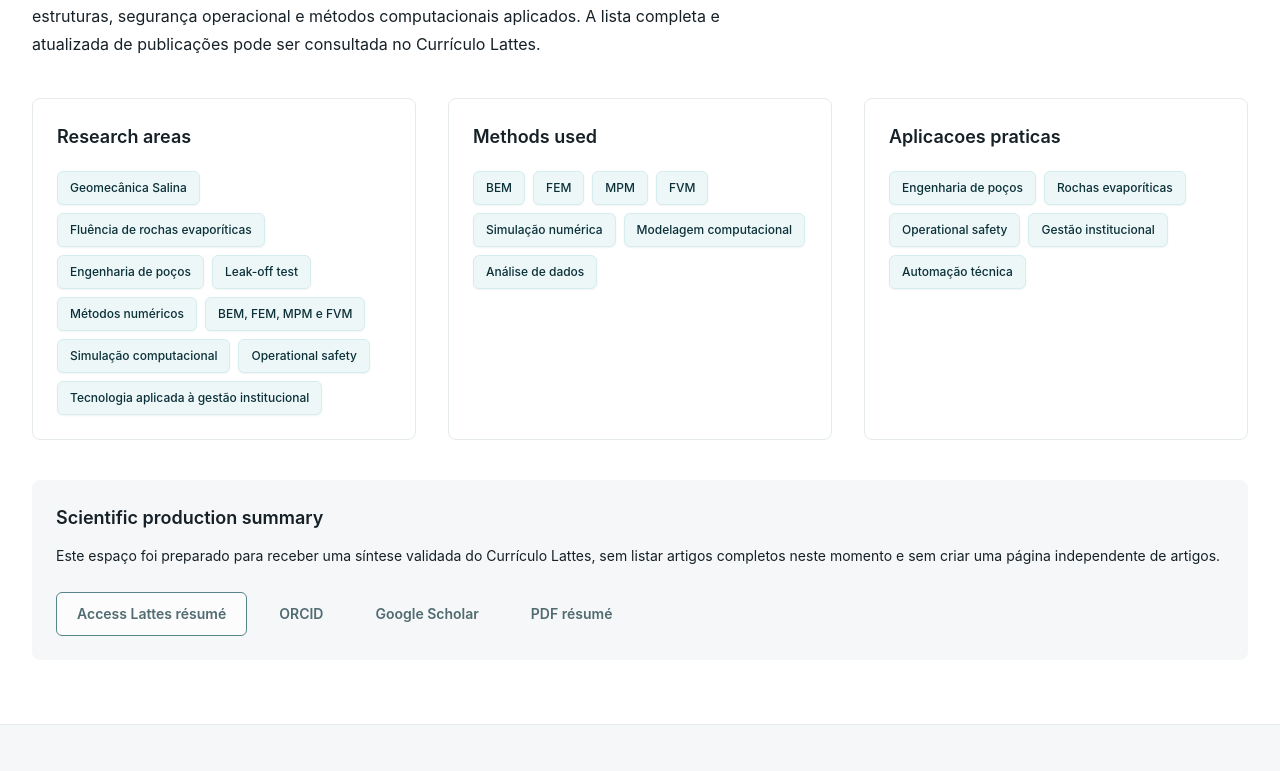
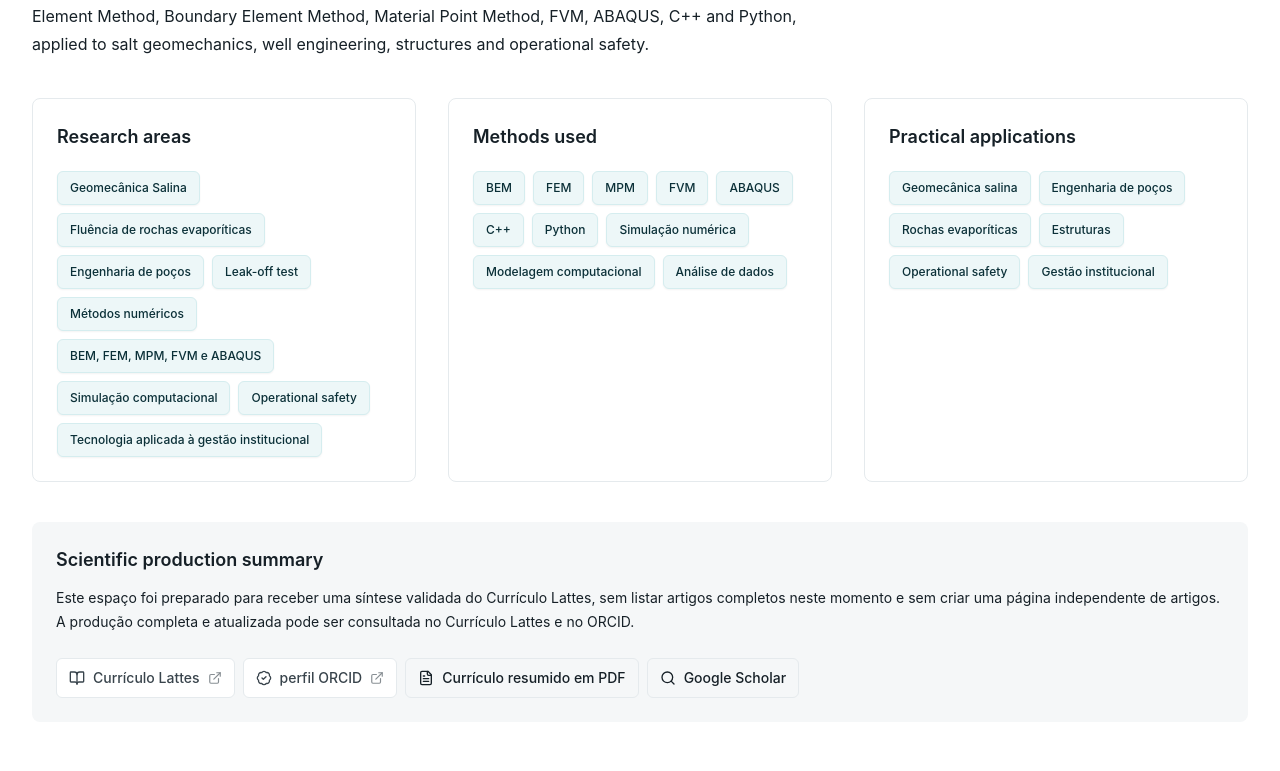
Before and after one commit to Themisson/shieldworks, a Next.js app: page /pesquisa in a window 1280 px wide. Shown: the part 307-1078 px from the top of the page. Built offline with nearby package versions, Linux system fonts and the light colour scheme.

Commit message:
Add academic links and ABAQUS references

```diff
--- a/src/app/pesquisa/page.tsx
+++ b/src/app/pesquisa/page.tsx
@@ -1,16 +1,16 @@
 import type { Metadata } from "next";
+import { AcademicLinks } from "@/components/academic-links";
 import { Badge } from "@/components/badge";
-import { ButtonLink } from "@/components/button-link";
 import { SectionTitle } from "@/components/section-title";
-import { brand, researchAreas } from "@/data/site";
+import { researchAreas } from "@/data/site";
 
 export const metadata: Metadata = {
   title: "Pesquisa",
   description: "Pesquisa aplicada em geomecânica, engenharia de petróleo, estruturas e métodos computacionais."
 };
 
-const methods = ["BEM", "FEM", "MPM", "FVM", "Simulação numérica", "Modelagem computacional", "Análise de dados"];
-const applications = ["Engenharia de poços", "Rochas evaporíticas", "Segurança operacional", "Gestão institucional", "Automação técnica"];
+const methods = ["BEM", "FEM", "MPM", "FVM", "ABAQUS", "C++", "Python", "Simulação numérica", "Modelagem computacional", "Análise de dados"];
+const applications = ["Geomecânica salina", "Engenharia de poços", "Rochas evaporíticas", "Estruturas", "Segurança operacional", "Gestão institucional"];
 
 export default function PesquisaPage() {
   return (
@@ -19,7 +19,7 @@ export default function PesquisaPage() {
         <SectionTitle
           eyebrow="Pesquisa aplicada"
           title="Produção científica e técnica conectada à engenharia e segurança."
-          description="A produção científica envolve trabalhos relacionados à geomecânica, engenharia de petróleo, estruturas, segurança operacional e métodos computacionais aplicados. A lista completa e atualizada de publicações pode ser consultada no Currículo Lattes."
+          description="A pesquisa aplicada envolve o uso de métodos numéricos e ferramentas computacionais como Método dos Elementos Finitos, Método dos Elementos de Contorno, Material Point Method, FVM, ABAQUS, C++ e Python, com aplicação em geomecânica salina, engenharia de poços, estruturas e segurança operacional."
         />
         <div className="mt-10 grid gap-8 lg:grid-cols-3">
           <article className="rounded-lg border border-graphite-100 p-6">
@@ -39,7 +39,7 @@ export default function PesquisaPage() {
             </div>
           </article>
           <article className="rounded-lg border border-graphite-100 p-6">
-            <h2 className="text-lg font-semibold text-graphite-900">Aplicacoes praticas</h2>
+            <h2 className="text-lg font-semibold text-graphite-900">Aplicações práticas</h2>
             <div className="mt-5 flex flex-wrap gap-2">
               {applications.map((application) => (
                 <Badge key={application}>{application}</Badge>
@@ -51,13 +51,11 @@ export default function PesquisaPage() {
           <h2 className="text-lg font-semibold text-graphite-900">Produção científica resumida</h2>
           <p className="mt-3 text-sm leading-6 text-graphite-600">
             Este espaço foi preparado para receber uma síntese validada do Currículo Lattes, sem listar artigos
-            completos neste momento e sem criar uma página independente de artigos.
+            completos neste momento e sem criar uma página independente de artigos. A produção completa e atualizada
+            pode ser consultada no Currículo Lattes e no ORCID.
           </p>
-          <div className="mt-6 flex flex-col gap-3 sm:flex-row">
-            <ButtonLink href={brand.lattes} variant="secondary">Acessar Currículo Lattes</ButtonLink>
-            <ButtonLink href={brand.orcid} variant="ghost">ORCID</ButtonLink>
-            <ButtonLink href={brand.scholar} variant="ghost">Google Scholar</ButtonLink>
-            <ButtonLink href={brand.resume} variant="ghost">Currículo PDF</ButtonLink>
+          <div className="mt-6">
+            <AcademicLinks />
           </div>
         </div>
       </div>
--- a/src/app/sobre/page.tsx
+++ b/src/app/sobre/page.tsx
@@ -1,4 +1,5 @@
 import type { Metadata } from "next";
+import { AcademicLinks } from "@/components/academic-links";
 import { SectionTitle } from "@/components/section-title";
 import { Badge } from "@/components/badge";
 
@@ -12,11 +13,11 @@ const highlights = [
   "Formação em Engenharia de Petróleo",
   "Mestrado e doutorado na área de estruturas e geomecânica",
   "Pesquisa em geomecânica salina e fluência de rochas evaporíticas",
-  "Experiência com simulação numérica e métodos computacionais",
+  "Experiência com simulação numérica, ABAQUS e métodos computacionais",
   "Desenvolvimento em C++ e Python",
   "Atuação docente, acadêmica e em gestão acadêmica",
   "Instrutor de TCC e Metodologia Científica desde 2019",
-  "Participacao em bancas e acompanhamento de trabalhos acadêmicos",
+  "Participação em bancas e acompanhamento de trabalhos acadêmicos",
   "Desenvolvimento de sistemas institucionais e rotinas digitais"
 ];
 
@@ -38,6 +39,15 @@ export default function SobrePage() {
               de soluções digitais.
             </p>
             <p className="mt-5 text-sm leading-7 text-graphite-700">
+              Sua atuação técnica envolve modelagem numérica computacional, geomecânica aplicada, simulação de
+              problemas estruturais e geomecânicos, desenvolvimento de códigos próprios em C++ e Python e utilização
+              de ferramentas consolidadas de análise, incluindo o ABAQUS, para estudos envolvendo tensões,
+              deformações, comportamento de materiais e validação de modelos numéricos.
+            </p>
+            <div className="mt-6">
+              <AcademicLinks />
+            </div>
+            <p className="mt-6 text-sm leading-7 text-graphite-700">
               A apresentação neste site tem caráter profissional pessoal. Ela não configura promoção institucional
               nem declara que eventuais sistemas, demonstrações ou projetos digitais sejam produtos oficiais do CBMAL
               ou de qualquer órgão público.
@@ -53,14 +63,14 @@ export default function SobrePage() {
           <article className="rounded-lg border border-graphite-100 p-6">
             <h2 className="text-lg font-semibold text-graphite-900">Pesquisa e engenharia</h2>
             <p className="mt-3 text-sm leading-6 text-graphite-600">
-              Atuação em geomecânica salina, simulação numérica, engenharia de poços, métodos computacionais e
-              análise técnica de problemas complexos.
+              Atuação em geomecânica salina, simulação numérica, engenharia de poços, ABAQUS, métodos computacionais
+              e análise técnica de problemas complexos.
             </p>
           </article>
           <article className="rounded-lg border border-graphite-100 p-6">
             <h2 className="text-lg font-semibold text-graphite-900">Tecnologia aplicada</h2>
             <p className="mt-3 text-sm leading-6 text-graphite-600">
-              Desenvolvimento de soluções em C++ e Python, sistemas web, automação documental, indicadores e apoio a
+              Desenvolvimento de soluções em C++ e Python, sistemas web, automação documental, indicadores e apoio à
               gestão institucional.
             </p>
           </article>
--- a/src/app/solucoes/page.tsx
+++ b/src/app/solucoes/page.tsx
@@ -9,7 +9,9 @@ export const metadata: Metadata = {
 const solutionBlocks = [
   {
     title: "Engenharia Computacional",
-    items: ["Modelagem numérica", "Simulacoes em C++ e Python", "Análise de tensoes e deformacoes", "Geomecânica aplicada", "Automação de cálculos técnicos", "Validacao de modelos numéricos"]
+    description:
+      "Modelagem numérica computacional aplicada à engenharia, com uso de C++, Python, ABAQUS e métodos numéricos para análise de tensões, deformações, comportamento geomecânico, validação de modelos e apoio à tomada de decisão técnica.",
+    items: ["Modelagem numérica computacional", "Simulações em C++ e Python", "Análises com ABAQUS", "Análise de tensões e deformações", "Geomecânica aplicada", "Validação de modelos numéricos"]
   },
   {
     title: "Sistemas Institucionais",
@@ -42,6 +44,7 @@ export default function SolucoesPage() {
           {solutionBlocks.map((block) => (
             <article key={block.title} className="rounded-lg border border-graphite-100 bg-white p-6 shadow-sm">
               <h2 className="text-xl font-semibold text-graphite-900">{block.title}</h2>
+              {"description" in block ? <p className="mt-3 text-sm leading-6 text-graphite-600">{block.description}</p> : null}
               <ul className="mt-5 grid gap-3 sm:grid-cols-2">
                 {block.items.map((item) => (
                   <li key={item} className="rounded-md bg-graphite-50 px-4 py-3 text-sm text-graphite-700">
--- /dev/null
+++ b/src/components/academic-links.tsx
@@ -0,0 +1,71 @@
+import { BadgeCheck, BookOpen, ExternalLink, FileText, Search } from "lucide-react";
+import { brand } from "@/data/site";
+
+const links = [
+  {
+    label: "Acessar Currículo Lattes",
+    href: brand.lattes,
+    icon: BookOpen,
+    active: true
+  },
+  {
+    label: "Acessar perfil ORCID",
+    href: brand.orcid,
+    icon: BadgeCheck,
+    active: true
+  },
+  {
+    label: "Currículo resumido em PDF — em breve",
+    href: brand.resume,
+    icon: FileText,
+    active: false
+  },
+  {
+    label: "Google Scholar — em breve",
+    href: brand.scholar,
+    icon: Search,
+    active: false
+  }
+];
+
+export function AcademicLinks({ compact = false }: { compact?: boolean }) {
+  return (
+    <nav className="flex flex-wrap gap-2" aria-label="Perfis acadêmicos">
+      {links.map((link) => {
+        const Icon = link.icon;
+        const className = `group relative inline-flex min-h-10 items-center gap-2 rounded-md border px-3 py-2 text-sm font-medium transition focus:outline-none focus:ring-4 focus:ring-petroleum-100 ${
+          link.active
+            ? "border-graphite-100 bg-white text-graphite-700 hover:border-petroleum-100 hover:bg-petroleum-50 hover:text-petroleum-900"
+            : "cursor-not-allowed border-graphite-100 bg-graphite-50 text-graphite-400"
+        }`;
+        const content = (
+          <>
+            <Icon className="h-4 w-4" aria-hidden="true" />
+            {!compact ? <span>{link.label.replace("Acessar ", "").replace(" — em breve", "")}</span> : null}
+            {link.active ? <ExternalLink className="h-3.5 w-3.5 opacity-60" aria-hidden="true" /> : null}
+            <span
+              role="tooltip"
+              className="pointer-events-none absolute left-1/2 top-full z-20 mt-2 hidden max-w-56 -translate-x-1/2 rounded-md bg-graphite-900 px-3 py-2 text-center text-xs font-medium leading-4 text-white shadow-soft group-hover:block group-focus-visible:block"
+            >
+              {link.label}
+            </span>
+          </>
+        );
+
+        if (!link.active) {
+          return (
+            <span key={link.label} className={className} aria-disabled="true" tabIndex={0}>
+              {content}
+            </span>
+          );
+        }
+
+        return (
+          <a key={link.label} href={link.href} className={className} target="_blank" rel="noopener noreferrer" aria-label={link.label}>
+            {content}
+          </a>
+        );
+      })}
+    </nav>
+  );
+}
--- a/src/components/footer.tsx
+++ b/src/components/footer.tsx
@@ -1,4 +1,5 @@
 import Link from "next/link";
+import { AcademicLinks } from "@/components/academic-links";
 import { Logo } from "@/components/logo";
 import { brand, navItems } from "@/data/site";
 
@@ -16,9 +17,12 @@ export function Footer() {
             As soluções e demonstrações apresentadas neste site integram uma iniciativa profissional pessoal e não
             representam, por si, sistemas oficiais de qualquer órgão público.
           </p>
+          <div className="mt-5">
+            <AcademicLinks compact />
+          </div>
         </div>
         <div>
-          <h2 className="text-sm font-semibold text-graphite-900">Navegacao</h2>
+          <h2 className="text-sm font-semibold text-graphite-900">Navegação</h2>
           <ul className="mt-4 space-y-2 text-sm text-graphite-600">
             {navItems.map((item) => (
               <li key={item.href}>
@@ -32,7 +36,7 @@ export function Footer() {
         <div>
           <h2 className="text-sm font-semibold text-graphite-900">Contato profissional</h2>
           <p className="mt-4 text-sm leading-6 text-graphite-600">
-            Use o formulario de contato para demandas técnicas, acadêmicas ou institucionais.
+            Use o formulário de contato para demandas técnicas, acadêmicas ou institucionais.
           </p>
           <Link href="/contato" className="mt-4 inline-flex text-sm font-semibold text-petroleum-900">
             Solicitar contato
--- a/src/data/site.ts
+++ b/src/data/site.ts
@@ -15,8 +15,10 @@ export const brand = {
   name: "ShieldWorks",
   tagline: "Engenharia, Pesquisa, Segurança e Tecnologia Aplicada",
   owner: "Themisson dos Santos Vasconcelos",
-  lattes: "[Inserir link do Currículo Lattes]",
-  orcid: "[Inserir ORCID]",
+  lattes: "http://lattes.cnpq.br/5757459332162874",
+  lattesId: "5757459332162874",
+  orcid: "https://orcid.org/0000-0002-1215-3691",
+  orcidId: "0000-0002-1215-3691",
   scholar: "[Inserir Google Scholar]",
   resume: "[Inserir currículo resumido em PDF]"
 };
@@ -42,7 +44,7 @@ export const authorityAreas = [
 export const practiceAreas = [
   {
     title: "Engenharia Computacional",
-    description: "Modelagem, simulação numérica, automação de cálculos técnicos e validação de modelos.",
+    description: "Modelagem numérica computacional aplicada à engenharia, com uso de C++, Python, ABAQUS e métodos numéricos para análise de tensões, deformações, comportamento geomecânico, validação de modelos e apoio à tomada de decisão técnica.",
     icon: Cpu
   },
   {
@@ -120,7 +122,7 @@ export const researchAreas = [
   "Engenharia de poços",
   "Leak-off test",
   "Métodos numéricos",
-  "BEM, FEM, MPM e FVM",
+  "BEM, FEM, MPM, FVM e ABAQUS",
   "Simulação computacional",
   "Segurança operacional",
   "Tecnologia aplicada à gestão institucional"
--- a/src/i18n/translations.ts
+++ b/src/i18n/translations.ts
@@ -67,9 +67,11 @@ export const translations: Record<string, string> = {
   "Pesquisa e engenharia": "Research and engineering",
   "Tecnologia aplicada": "Applied technology",
   "Ensino e metodologia": "Teaching and methodology",
+  "Sua atuação técnica envolve modelagem numérica computacional, geomecânica aplicada, simulação de problemas estruturais e geomecânicos, desenvolvimento de códigos próprios em C++ e Python e utilização de ferramentas consolidadas de análise, incluindo o ABAQUS, para estudos envolvendo tensões, deformações, comportamento de materiais e validação de modelos numéricos.": "His technical work involves computational numerical modeling, applied geomechanics, simulation of structural and geomechanical problems, development of proprietary code in C++ and Python, and use of established analysis tools, including ABAQUS, for studies involving stresses, strains, material behavior and validation of numerical models.",
   "Desde 2019, atua como instrutor de TCC e Metodologia Científica nos cursos do Corpo de Bombeiros Militar de Alagoas, contribuindo para a formação acadêmica e técnico-profissional por meio do acompanhamento de projetos, trabalhos de conclusão de curso, artigos científicos, relatórios técnicos e preparação para bancas.": "Since 2019, he has served as an instructor of undergraduate thesis work and Scientific Methodology in courses of the Military Fire Department of Alagoas, contributing to academic and technical-professional education by supporting projects, final course papers, scientific articles, technical reports and preparation for examination boards.",
 
   "Serviços estruturados para demandas técnicas, digitais e acadêmicas.": "Structured services for technical, digital and academic demands.",
+  "Modelagem numérica computacional aplicada à engenharia, com uso de C++, Python, ABAQUS e métodos numéricos para análise de tensões, deformações, comportamento geomecânico, validação de modelos e apoio à tomada de decisão técnica.": "Computational numerical modeling applied to engineering, using C++, Python, ABAQUS and numerical methods for analysis of stresses, strains, geomechanical behavior, model validation and technical decision support.",
   "Cada frente pode ser tratada como consultoria, projeto técnico, demonstração, protótipo, documento técnico ou sistema evolutivo.": "Each front can be handled as consulting, technical project, demonstration, prototype, technical document or evolving system.",
   "Capacitação Técnica": "Technical Training",
 
@@ -80,11 +82,13 @@ export const translations: Record<string, string> = {
   "Arquitetura futura de subdomínios": "Future subdomain architecture",
 
   "Produção científica e técnica conectada à engenharia e segurança.": "Scientific and technical production connected to engineering and safety.",
+  "A pesquisa aplicada envolve o uso de métodos numéricos e ferramentas computacionais como Método dos Elementos Finitos, Método dos Elementos de Contorno, Material Point Method, FVM, ABAQUS, C++ e Python, com aplicação em geomecânica salina, engenharia de poços, estruturas e segurança operacional.": "Applied research involves the use of numerical methods and computational tools such as the Finite Element Method, Boundary Element Method, Material Point Method, FVM, ABAQUS, C++ and Python, applied to salt geomechanics, well engineering, structures and operational safety.",
   "Áreas de pesquisa": "Research areas",
   "Métodos utilizados": "Methods used",
   "Aplicações práticas": "Practical applications",
   "Produção científica resumida": "Scientific production summary",
   "Currículo PDF": "PDF résumé",
+  "A produção completa e atualizada pode ser consultada no Currículo Lattes e no ORCID.": "The complete and updated production can be consulted on the Lattes résumé and ORCID.",
 
   "Assessoria Acadêmica e Produção Científica": "Academic Advisory and Scientific Production",
   "Apoio técnico e metodológico para trabalhos acadêmicos e científicos.": "Technical and methodological support for academic and scientific work.",
```
